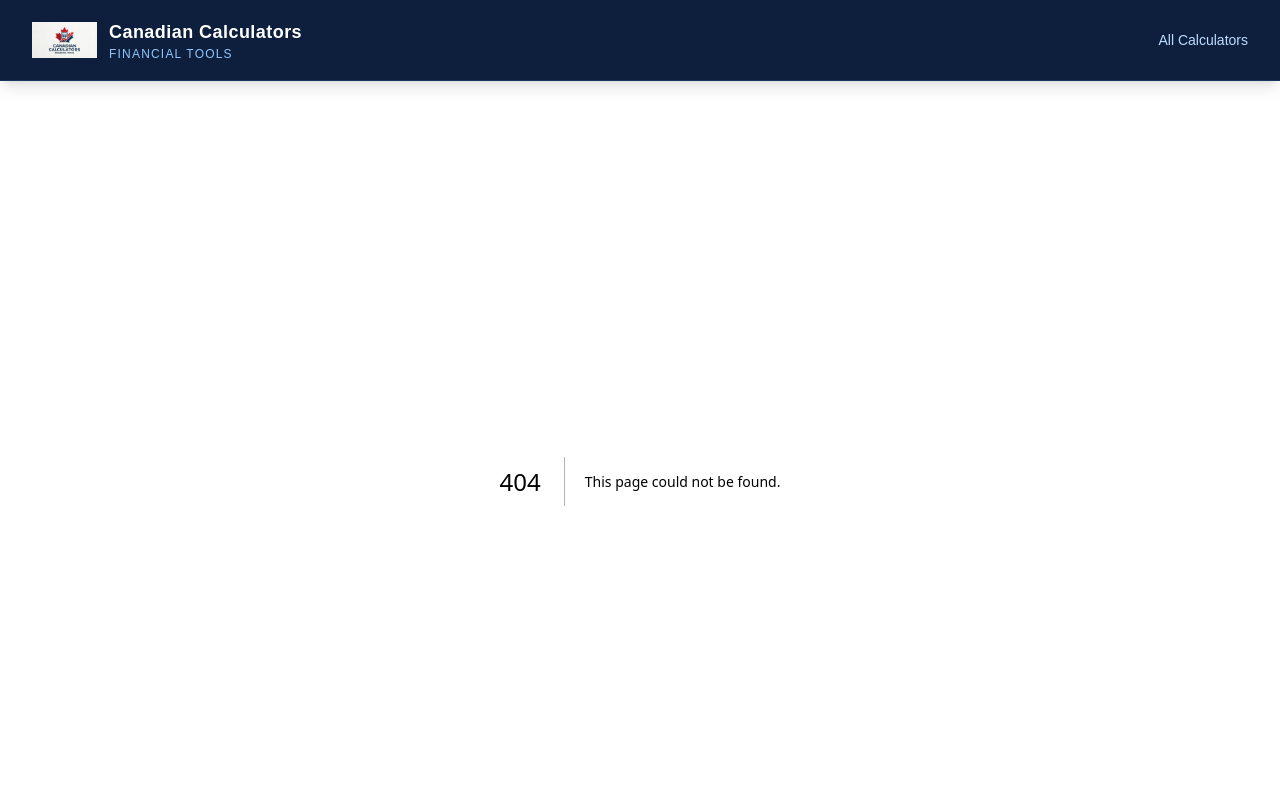
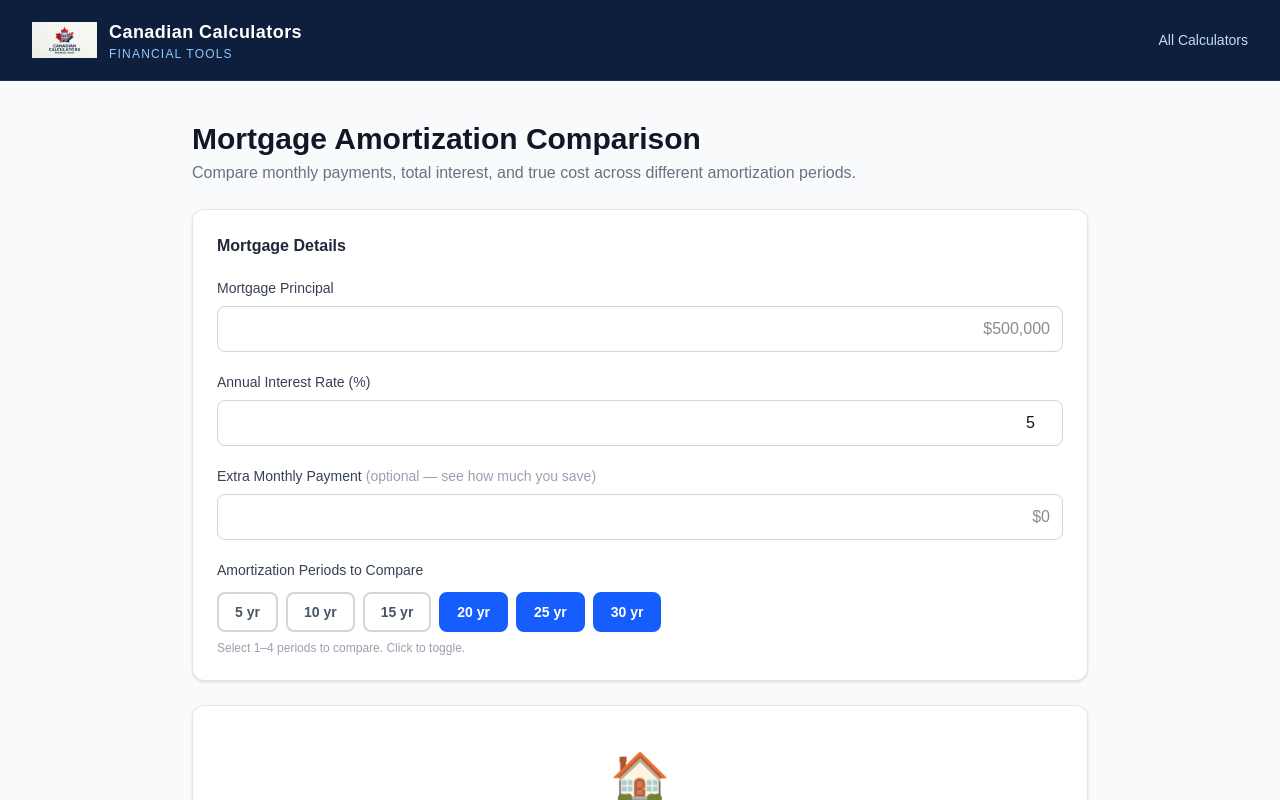
Before and after one commit to GregAllanH/finance-calculators, a Next.js app: page /calculators/mortgage-comparison in a window 1280 px wide. Before the commit this address had no page. Shown: the top 800 px of the page. Built offline with nearby package versions, Linux system fonts and the light colour scheme.

Commit message:
Add mortgage comparison calculator

```diff
--- /dev/null
+++ b/app/calculators/mortgage-comparison/page.tsx
@@ -0,0 +1,14 @@
+// app/calculators/mortgage-comparison/page.tsx
+
+import MortgageComparisonClient from "./MortgageComparisonClient";
+import type { Metadata } from "next";
+
+export const metadata: Metadata = {
+  title: "Mortgage Amortization Comparison Calculator 2025 | Canadian Calculators",
+  description:
+    "Compare 15, 20, 25, and 30-year mortgage amortization periods side by side. See monthly payments, total interest paid, and how extra payments can save you thousands.",
+};
+
+export default function MortgageComparisonPage() {
+  return <MortgageComparisonClient />;
+}
```
